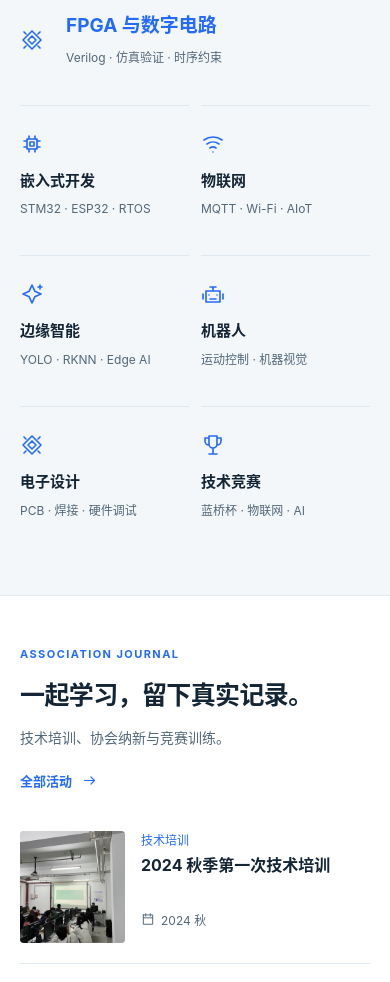
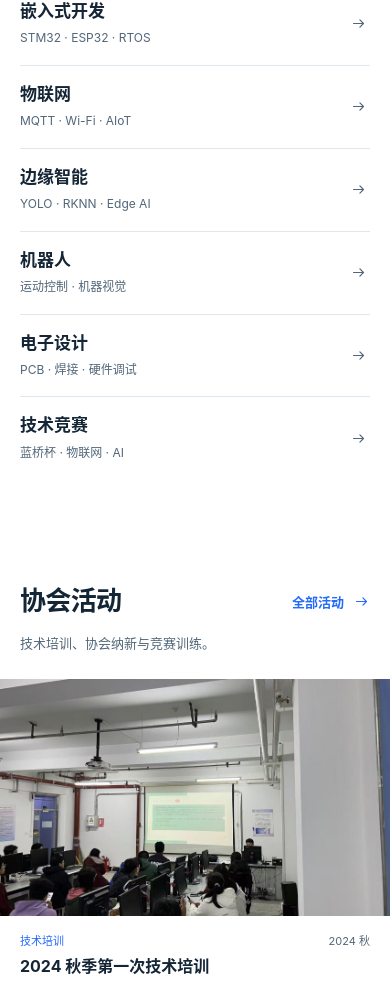
Before and after one commit to wante30/embedded-association-site, a React (Vite) app: page / in a window 390 px wide. Shown: the part 997-1979 px from the top of the page. Built offline with nearby package versions, Linux system fonts and the light colour scheme.

Commit message:
refine: replace mobile homepage tile grids with a continuous reading flow

```diff
--- a/src/components/UI.tsx
+++ b/src/components/UI.tsx
@@ -6,7 +6,19 @@
   return <div data-reveal className={`section-heading ${centered ? 'section-heading--center' : ''}`}><div>{eyebrow && <span className="eyebrow">{eyebrow}</span>}<h2>{title}</h2>{description && <p>{description}</p>}</div>{to && <Link to={to} className="text-link">{action}<Icon name="arrow" size={17}/></Link>}</div>;
 }
 export function ExampleNote({ children = '当前为视觉预览，以下内容为展示示例，不代表已核实的协会记录。' }: { children?: ReactNode }) { return <p className="example-note"><span className="example-dot"/>{children}</p>; }
-export function Directions({ compact = false }: { compact?: boolean }) { return <div className={`directions-grid ${compact ? 'directions-grid--compact' : ''}`}>{directions.map(d => <Link to={`/resources?category=${encodeURIComponent(d.resourceCategory)}`} data-reveal className={`direction-card${d.id === 'fpga' ? ' direction-card--featured' : ''}`} key={d.id}><span className="direction-icon"><Icon name={d.icon} size={29}/></span><h3>{d.name}</h3><p>{d.tags}</p>{!compact && <span className="direction-detail">{d.description}</span>}</Link>)}</div>; }
+export function Directions({ compact = false }: { compact?: boolean }) {
+  return <div className={`directions-grid ${compact ? 'directions-grid--compact' : ''}`}>
+    {directions.map(direction => <Link
+      to={`/resources?category=${encodeURIComponent(direction.resourceCategory)}`}
+      data-reveal className={`direction-card${direction.id === 'fpga' ? ' direction-card--featured' : ''}`} key={direction.id}
+    >
+      <span className="direction-icon"><Icon name={direction.icon} size={29}/></span>
+      <h3>{direction.name}</h3><p>{direction.tags}</p>
+      {compact && <span className="direction-arrow" aria-hidden="true"><Icon name="arrow" size={17}/></span>}
+      {!compact && <span className="direction-detail">{direction.description}</span>}
+    </Link>)}
+  </div>;
+}
 export function FilterTabs({ items, value, onChange, label = '分类筛选' }: { items: string[]; value: string; onChange: (value: string) => void; label?: string }) { return <div className="filter-tabs" aria-label={label} role="group">{items.map(item => <button key={item} type="button" className={value === item ? 'is-active' : ''} aria-pressed={value === item} onClick={() => onChange(item)}>{item}</button>)}</div>; }
 export function SearchField({ value, onChange, placeholder = '搜索项目或技术…' }: { value: string; onChange: (value: string) => void; placeholder?: string }) { return <label className="search-field"><Icon name="search" size={18}/><span className="sr-only">{placeholder}</span><input type="search" value={value} onChange={e => onChange(e.target.value)} placeholder={placeholder}/>{value && <button type="button" aria-label="清空搜索" onClick={() => onChange('')}><Icon name="close" size={15}/></button>}</label>; }
 export function EmptyState({ reset }: { reset?: () => void }) { return <div className="empty-state" role="status"><Icon name="search" size={35}/><h2>还没有匹配的内容</h2><p>换个关键词，或者看看其他分类。</p>{reset && <button className="button button--outline" onClick={reset}>查看全部内容</button>}</div>; }
--- a/src/pages/Home.tsx
+++ b/src/pages/Home.tsx
@@ -39,12 +39,12 @@
     </dl></section>
 
     <section className="section home-directions"><div className="container">
-      <SectionTitle eyebrow="LEARN BY BUILDING" title="找到你的实践方向。" description="从数字逻辑、HDL 到嵌入式系统，找到适合自己的实践入口。" to="/resources" action="学习路线"/>
+      <SectionTitle eyebrow="LEARN BY BUILDING" title="学习与实践" description="从数字逻辑、HDL 到嵌入式系统，找到适合自己的实践入口。" to="/resources" action="学习路线"/>
       <Directions compact/>
     </div></section>
 
     <section className="section section--white home-activities"><div className="container">
-      <SectionTitle eyebrow="ASSOCIATION JOURNAL" title="一起学习，留下真实记录。" description="技术培训、协会纳新与竞赛训练。" to="/activities" action="全部活动"/>
+      <SectionTitle eyebrow="ASSOCIATION JOURNAL" title="协会活动" description="技术培训、协会纳新与竞赛训练。" to="/activities" action="全部活动"/>
       <div className="activity-grid">{activities.map(activity => <ActivityCard key={activity.id} activity={activity}/>)}</div>
     </div></section>
     <section className="section home-projects"><div className="container">
--- a/src/styles/home.css
+++ b/src/styles/home.css
@@ -51,6 +51,7 @@
 .home-certificate-preview:hover img:first-child { transform: rotate(-9deg) translateY(-5px); }
 .home-certificate-preview > span:last-child { display: flex; align-items: center; justify-content: space-between; min-height: 44px; border-top: 1px solid #304957; color: #c7dce9; font-size: 13px; }
 .home-directions { border-bottom: 1px solid var(--line); }
+.direction-arrow { display: none; }
 @media (max-width: 999px) {
   .hero-content { padding-block: 64px 84px; }
   .home-hero h1 { font-size: 52px; }
@@ -79,7 +80,25 @@
   .home-facts dt { font-size: 10px; margin-bottom: 6px; }
   .home-facts dd { font-size: clamp(15px,4.3vw,18px); white-space: nowrap; }
   .home-facts small { font-size: 10px; }
-  .home-project-row { grid-template-columns: minmax(0,1fr); gap: 6px; padding-block: 20px; }
+  /* A continuous reading surface replaces the mobile grid of separate tiles. */
+  .home-directions, .home-activities, .home-projects { background: var(--surface); border: 0; padding-block: 40px; }
+  :is(.home-directions, .home-activities, .home-projects) .section-heading { display: grid; grid-template-columns: minmax(0,1fr) auto; align-items: center; gap: 8px 16px; }
+  :is(.home-directions, .home-activities, .home-projects) .section-heading > div { display: contents; }
+  :is(.home-directions, .home-activities, .home-projects) .section-heading .eyebrow { display: none; }
+  :is(.home-directions, .home-activities, .home-projects) .section-heading h2 { grid-column: 1; grid-row: 1; font-size: 26px; }
+  :is(.home-directions, .home-activities, .home-projects) .section-heading p { grid-column: 1 / -1; grid-row: 2; margin: 0; font-size: 13px; }
+  :is(.home-directions, .home-activities, .home-projects) .section-heading .text-link { grid-column: 2; grid-row: 1; margin: 0; }
+  .home-directions .directions-grid { display: block; border-top: 1px solid var(--line); }
+  .home-directions .direction-card { display: grid; grid-template-columns: minmax(0,1fr) 20px; gap: 4px 16px; padding-block: 16px; border: 0; border-bottom: 1px solid var(--line); }
+  .home-directions .direction-card:last-child { border-bottom: 0; }
+  .home-directions .direction-icon { display: none; }
+  .home-directions .direction-card h3 { grid-column: 1; grid-row: 1; margin: 0; font-size: 17px; }
+  .home-directions .direction-card > p { grid-column: 1; grid-row: 2; font-size: 12px; }
+  .home-directions .direction-arrow { display: grid; grid-column: 2; grid-row: 1 / 3; align-self: center; color: var(--muted); }
+  .home-directions .direction-card--featured .direction-arrow { color: var(--blue); }
+  .home-project-row { position: relative; grid-template-columns: minmax(0,1fr); gap: 6px; padding: 0 0 28px 20px; border-top: 0; border-left: 1px solid var(--line); }
+  .home-project-row::before { content: ''; position: absolute; left: -3px; top: 6px; width: 5px; height: 5px; background: var(--blue); border-radius: 50%; }
+  .home-project-row:last-child { padding-bottom: 0; }
   .home-project-row__period { padding: 0; font-size: 11px; }
   .home-project-row h3 { font-size: 17px; }
   .home-project-row p { font-size: 13px; margin-top: 5px; }
@@ -90,16 +109,25 @@
   .awards-preview--home .award-preview-card { padding-block: 20px; }
   .awards-preview--home .award-preview-card h3 { font-size: 18px; }
   .home-activities .activity-grid { gap: 0; }
-  .home-activities .activity-card { display: grid; grid-template-columns: 105px minmax(0,1fr); gap: 16px; padding-block: 20px; border-bottom: 1px solid var(--line); }
-  .home-activities .activity-card:first-child { padding-top: 0; }
-  .home-activities .activity-card:last-child { border-bottom: 0; padding-bottom: 0; }
-  .home-activities .activity-card__media { height: 112px; aspect-ratio: auto; }
+  .home-activities .activity-card { display: grid; grid-template-columns: 80px minmax(0,1fr); gap: 16px; padding-block: 20px; border: 0; }
+  .home-activities .activity-card + .activity-card { border-top: 1px solid var(--line); }
+  .home-activities .activity-card:first-child { display: block; padding-top: 0; padding-bottom: 24px; }
+  .home-activities .activity-card:last-child { padding-bottom: 0; }
+  .home-activities .activity-card__media { height: 84px; aspect-ratio: auto; border-radius: 0; }
+  .home-activities .activity-card:first-child .activity-card__media { width: calc(100% + 40px); margin-inline: -20px; height: auto; aspect-ratio: 1.65; }
   .home-activities .image-caption, .home-activities .activity-card__body > p { display: none; }
-  .home-activities .activity-card__body { padding: 0; }
-  .home-activities .activity-category { margin-bottom: 5px; font-size: 12px; }
-  .home-activities .activity-card h3 { font-size: 16px; margin-bottom: 5px; }
-  .home-activities .card-bottom { border: 0; padding: 0; margin-top: 8px; }
-  .home-activities .card-bottom > .icon { display: none; }
+  .home-activities .activity-card__body { display: grid; grid-template-columns: minmax(0,1fr) auto; align-content: start; gap: 6px 8px; padding: 0; }
+  .home-activities .activity-card:first-child .activity-card__body { padding-top: 16px; }
+  .home-activities .activity-card:first-child .activity-card__body > p { display: block; grid-column: 1 / -1; grid-row: 3; font-size: 13px; }
+  .home-activities .activity-category { grid-column: 1; grid-row: 1; margin: 0; font-size: 11px; }
+  .home-activities .activity-card h3 { grid-column: 1 / -1; grid-row: 2; font-size: 16px; margin: 0; }
+  .home-activities .activity-card .card-bottom { grid-column: 2; grid-row: 1; border: 0; padding: 0; margin: 0; font-size: 11px; }
+  .home-activities .card-bottom .icon { display: none; }
+  .home-projects + .join-banner { background: var(--surface); padding-block: 40px; }
+  .home-projects + .join-banner .join-banner__inner { gap: 16px; }
+  .home-projects + .join-banner h2 { font-size: 24px; }
+  .home-projects + .join-banner .mobile-only { display: none; }
+  .home-projects + .join-banner .button { justify-content: flex-start; min-width: 0; padding-inline: 0; color: var(--blue); background: none; border: 0; border-radius: 0; box-shadow: none; }
 }
 @media (max-width: 767px) and (max-height: 700px) {
   .hero-content { padding-top: 22px; padding-bottom: 126px; }
```
Also changed, not shown: 2 other files (tests, documents, lock files or other folders).
